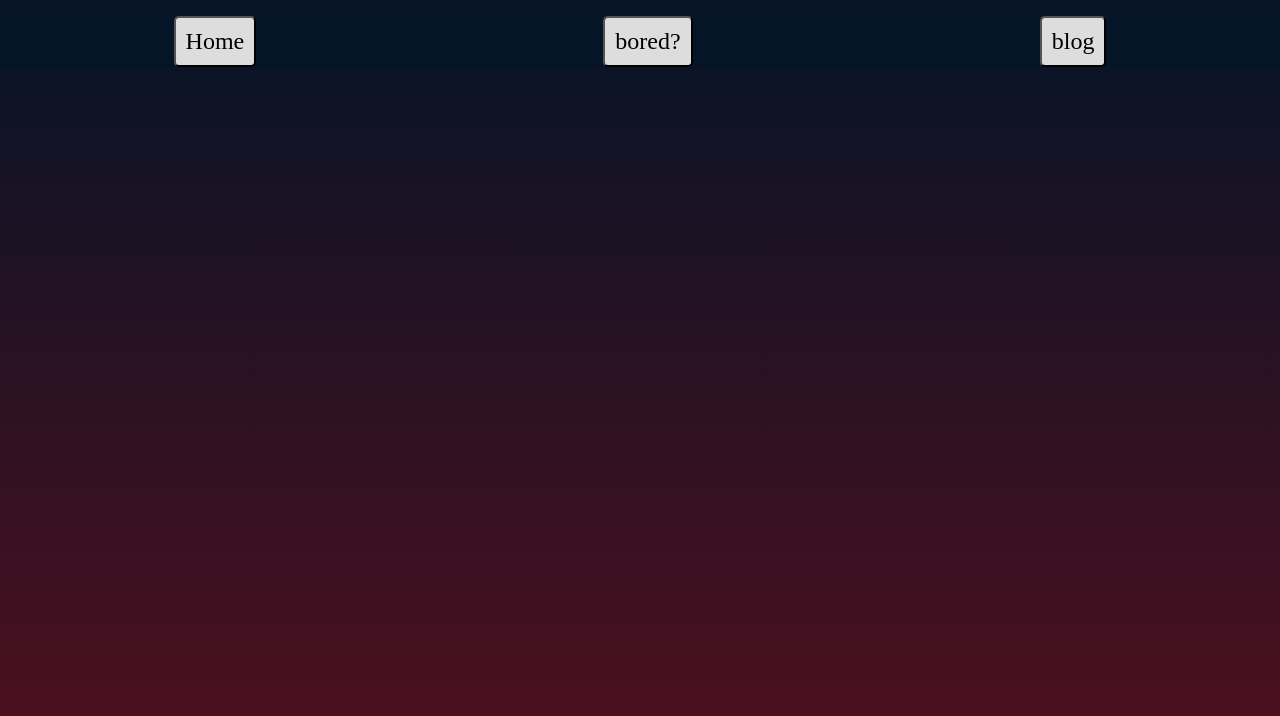
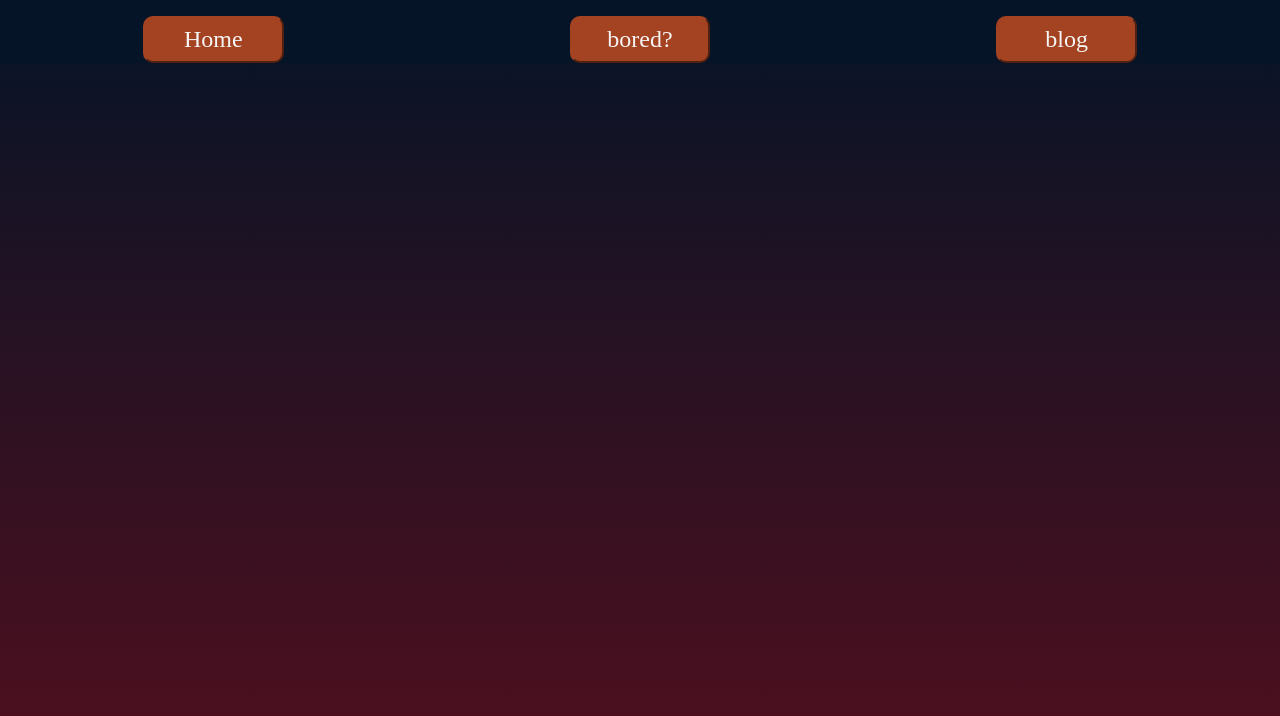
Before and after one commit to BorzoiBurrow/turbo-telegram, a React app: page / in a window 1280 px wide. Shown: the top 716 px of the page. Built offline with nearby package versions, Linux system fonts and the light colour scheme.

Commit message:
more header styling and inital footer setup

```diff
--- a/src/assets/css/index.css
+++ b/src/assets/css/index.css
@@ -28,16 +28,27 @@ html {
     list-style-type: none;
     width: 100%;
     display: flex;
-    justify-content: space-around;
+    justify-content: center;
     padding: 0px;
+}
+
+.navbar-item {
+    flex: 1;
+    display: flex;
+    justify-content: center;
 }
 
 .navbar-card {
     font-size: 24px;
-    padding: 10px;
-    border-radius: 5px;
-    background-color: #ddd;
+    padding: 8px;
+    background-color: #a44322;
     transition: transform 0.2s;
+    background-blend-mode: lighten;
+    border-radius: 10px;
+    border-color: #a44322;
+    box-shadow: #530f1e;
+    width: 33%;
+    color:whitesmoke;
 }
 
 .navbar-card:hover {
--- /dev/null
+++ b/src/components/footer.jsx
@@ -0,0 +1,11 @@
+import React from "react";
+const Footer = () => {
+
+
+    return (
+        <div className="FooterContainer">
+        </div>
+    )
+}
+
+export default Footer
--- a/src/index.html
+++ b/src/index.html
@@ -3,11 +3,13 @@
 <head>
     <meta charset="UTF-8">
     <meta name="viewport" content="width=device-width, initial-scale=1.0">
-    <script src="bundle.js">  </script>
+    <script src="bundle.js"></script>
     <title>HomePage</title>
 </head>
 <body>
     <div id="headerRoot">
     </div>
+    <div id="footerRoot">
+    </div>
 </body>
 </html>
--- a/src/index.jsx
+++ b/src/index.jsx
@@ -1,9 +1,11 @@
 import React from "react";
 import { createRoot } from 'react-dom/client';
 import Header from "./components/header";
+import Footer from "./components/footer";
 import "../src/assets/css/index.css";
 
 // await DOM load before executing react elements.
 window.addEventListener("DOMContentLoaded", function () {
-    const headerRoot = createRoot(document.getElementById('headerRoot')).render(<Header/>);
+    const headerRoot = createRoot(document.getElementById('headerRoot')).render(<Header />);
+    const footerRoot = createRoot(document.getElementById('footerRoot')).render(<Footer />);
 });
```
Also changed, not shown: src/components/header.jsx (line endings or trailing spaces).
